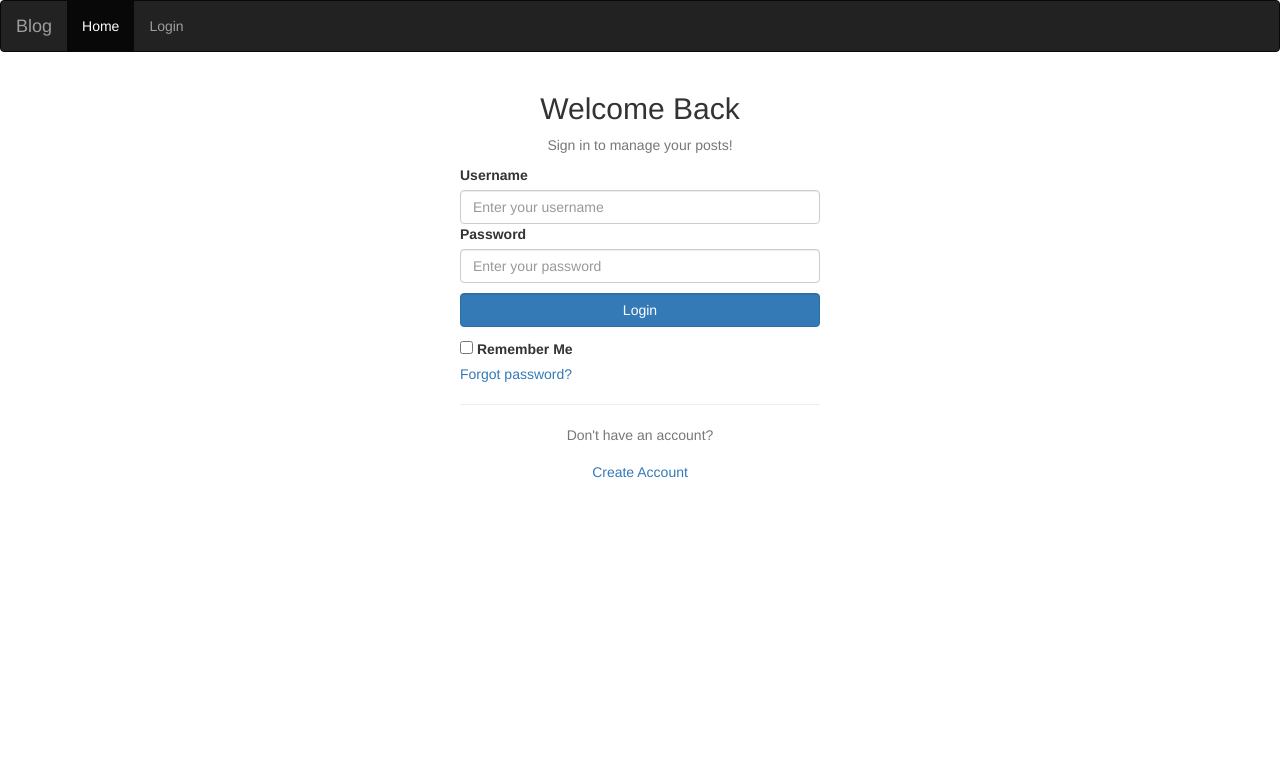
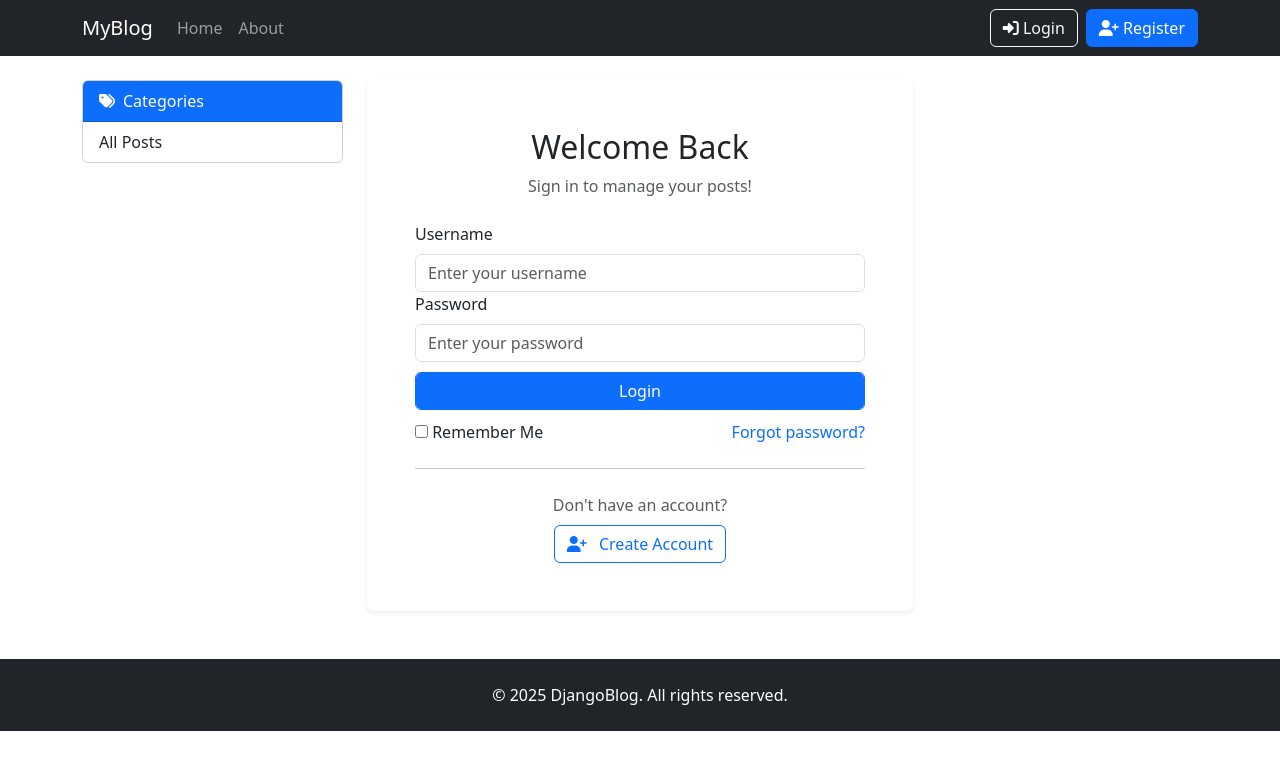
Before and after one commit to UmaMaheshB/blogproject, a Django app: page /post/login/ in a window 1280 px wide. Shown: the top 770 px of the page. Run offline with Django 5.2, Linux system fonts and the light colour scheme; some libraries are stand-ins or nearby versions.

Commit message:
24-05-2025: setup the mysql db connection and improve the UI

```diff
--- a/blog/views.py
+++ b/blog/views.py
@@ -13,11 +13,13 @@ from . import forms
 def home(request):
 	# posts = Post.objects.all()
 	posts = Post.objects.all().order_by("-id")
-	return render(request, "home.html", {"posts": posts})
+	categories = Category.objects.all()
+	return render(request, "home.html", {"posts": posts, "categories": categories})
 
 def post_detail(request, post_id):
+	categories = Category.objects.all()
 	post = get_object_or_404(Post, pk=post_id)
-	return render(request, 'post_detail.html', {"post": post})
+	return render(request, 'post_detail.html', {"post": post, "categories": categories})
 
 def post_delete(request, post_id):
 	post = get_object_or_404(Post, pk=post_id)
@@ -36,8 +38,9 @@ def news(request):
 	return HttpResponse('hello')
 
 def category_posts(request, category_name):
+	categories = Category.objects.all()
 	posts = Post.objects.filter(category__name=category_name).order_by("-id")
-	return render(request, "home.html", {"posts": posts})
+	return render(request, "home.html", {"posts": posts, "categories": categories})
 
 def user_login(request):
 	if request.method == "POST":
--- a/templates/base.html
+++ b/templates/base.html
@@ -1,48 +1,130 @@
-{% load static %}
 <!DOCTYPE html>
 <html lang="en">
 <head>
-  <title>Bootstrap Example</title>
-  <meta charset="utf-8">
-  <meta name="viewport" content="width=device-width, initial-scale=1">
-  <link rel="stylesheet" href="{% static 'bootstrap.min.css' %}">
-  <script src="{% static 'jquery.min.js' %}"></script>
-  <script src="{% static 'bootstrap.min.js' %}"></script>
+    <meta charset="UTF-8">
+    <meta name="viewport" content="width=device-width, initial-scale=1.0">
+    <title>Django Blog</title>
+    <!-- Bootstrap 5 CSS -->
+    <link href="https://cdn.jsdelivr.net/npm/bootstrap@5.3.0/dist/css/bootstrap.min.css" rel="stylesheet">
+    <!-- Font Awesome -->
+    <link rel="stylesheet" href="https://cdnjs.cloudflare.com/ajax/libs/font-awesome/6.4.0/css/all.min.css">
+    <style>
+        .category-link:hover {
+            transform: translateX(5px);
+            transition: transform 0.3s ease;
+        }
+        .post-card:hover {
+            box-shadow: 0 10px 20px rgba(0,0,0,0.1);
+            transition: all 0.3s ease;
+        }
+    </style>
 </head>
 <body>
+    <!-- Navbar -->
+    <nav class="navbar navbar-expand-lg navbar-dark bg-dark">
+        <div class="container">
+            <a class="navbar-brand" href="{% url 'blog-home' %}">MyBlog</a>
+            <button class="navbar-toggler" type="button" data-bs-toggle="collapse" data-bs-target="#navbarNav">
+                <span class="navbar-toggler-icon"></span>
+            </button>
+            <div class="collapse navbar-collapse" id="navbarNav">
+                <ul class="navbar-nav me-auto">
+                    <li class="nav-item">
+                        <a class="nav-link" href="{% url 'blog-home' %}">Home</a>
+                    </li>
+                    <li class="nav-item">
+                        <a class="nav-link" href="#">About</a>
+                    </li>
+                </ul>
+                <!-- New profile dropdown code -->
+                <div class="d-flex align-items-center">
+                    {% if user.is_authenticated %}
+                        <!-- Keep the New Post button -->
+                        <a href="{% url 'new-post' %}" class="btn btn-success me-3">
+                            <i class="fas fa-plus"></i> New Post
+                        </a>
 
-<nav class="navbar navbar-inverse">
-  <div class="container-fluid">
-    <div class="navbar-header">
-      <a class="navbar-brand" href="#">Blog</a>
+                        <!-- Profile Dropdown -->
+                        <div class="dropdown">
+                            <button class="btn dropdown-toggle" type="button" id="profileDropdown" data-bs-toggle="dropdown" aria-expanded="false">
+                                {% if user.profile.image %}
+                                    <img src="https://www.jagranimages.com/images/newimg/23042023/23_04_2023-sachin_world_cup_trophy_23393532.jpg" alt="Profile" class="rounded-circle" width="32" height="32">
+                                {% else %}
+                                    <img src="https://www.jagranimages.com/images/newimg/23042023/23_04_2023-sachin_world_cup_trophy_23393532.jpg" alt="Default Profile" class="rounded-circle" width="32" height="32">
+                                {% endif %}
+                            </button>
+                            <ul class="dropdown-menu dropdown-menu-end" aria-labelledby="profileDropdown">
+                                <li><h6 class="dropdown-header">Hello, {{ user.username }}!</h6></li>
+                                <li><a class="dropdown-item" href="#"><i class="fas fa-user me-2"></i>My Profile</a></li>
+                                <li><a class="dropdown-item" href="#"><i class="fas fa-cog me-2"></i>Edit Profile</a></li>
+                                <li><hr class="dropdown-divider"></li>
+                                <li><a class="dropdown-item" href="{% url 'user-logout' %}"><i class="fas fa-sign-out-alt me-2"></i>Logout</a></li>
+                            </ul>
                         </div>
-    <ul class="nav navbar-nav">
-      <li class="active"><a href="{% url 'blog-home' %}">Home</a></li>
-      {% if user.is_authenticated %}
-        <li><a href="{% url 'new-post' %}">New Post</a></li>
-        <li><a href="{% url 'new-category' %}">New Category</a></li>
-        <li><a href="#">{{ user.username }}</a></li>
-        <li><a href="{% url 'user-logout' %}">Logout</a></li>
                     {% else %}
-        <li><a href="{% url 'user-login' %}">Login</a></li>
+                        <a href="{% url 'user-login' %}" class="btn btn-outline-light me-2">
+                            <i class="fas fa-sign-in-alt"></i> Login
+                        </a>
+                        <a href="#" class="btn btn-primary">
+                            <i class="fas fa-user-plus"></i> Register
+                        </a>
                     {% endif %}
-    </ul>
+                </div>
+            </div>
         </div>
     </nav>
 
-<div class="container">
+    <!-- Main Content -->
+    <div class="container mt-4">
+        <div class="row">
+            <!-- Sidebar (Categories) -->
+            <div class="col-md-3">
+                <div class="card mb-4">
+                    <div class="card-header bg-primary text-white d-flex justify-content-between align-items-center">
+                        <span><i class="fas fa-tags me-2"></i>Categories</span>
+                        {% if user.is_authenticated %}  <!-- Only show for loggedin users -->
+                            <a href="{% url 'new-category'%}" class="btn btn-sm btn-light py-0 px-2">
+                                <i class="fas fa-plus"></i>
+                            </a>
+                        {% endif %}
+                    </div>
+                    <div class="list-group list-group-flush">
+                        <a href="{% url 'blog-home' %}" class="list-group-item list-group-item-action category-link">
+                            All Posts
+                        </a>
+                        {% for category in categories %}
+                            <a href="{% url 'category-posts' category.name %}"
+                               class="list-group-item list-group-item-action category-link">
+                                {{ category.name }}
+                                <span class="badge bg-secondary float-end">{{ category.post_set.count }}</span>
+                            </a>
+                        {% endfor %}
+                    </div>
+                </div>
+            </div>
+
+            <!-- Posts Section -->
+            <div class="col-md-9">
                 {% if messages %}
                     {% for message in messages %}
-        <div class="alert alert-{{ message.tags }} alert-dismissible show" role="alert">
-            <strong>{{ message }} </strong>
-            <button type="button" class="close" data-dismiss="alert" aria-label="Close">
-              <span aria-hidden="true">&times;</span>
-            </button>
+                        <div class="alert alert-{{ message.tags }}">
+                            {{ message }}
                         </div>
                     {% endfor %}
                 {% endif %}
-  {% block content%}
-  {% endblock %}
+                {% block content %}{% endblock %}
             </div>
+        </div>
+    </div>
+
+    <!-- Footer -->
+    <footer class="py-4 bg-dark text-white mt-5">
+        <div class="container text-center">
+            <p class="mb-0">© 2025 DjangoBlog. All rights reserved.</p>
+        </div>
+    </footer>
+
+    <!-- Bootstrap JS -->
+    <script src="https://cdn.jsdelivr.net/npm/bootstrap@5.3.0/dist/js/bootstrap.bundle.min.js"></script>
 </body>
 </html>
--- a/templates/login.html
+++ b/templates/login.html
@@ -2,7 +2,7 @@
 {% block content %}
 
 <div class="row justify-content-left">
-    <div class="col-md-4 col-md-offset-4">
+    <div class="col-md-8">
         <div class="card border-0 shadow-sm">
             <div class="card-body p-4 p-sm-5">
                 <div class="text-center mb-4">
```
Also changed, not shown: db.sqlite3. Lines whose indentation alone changed are shown as unchanged.
